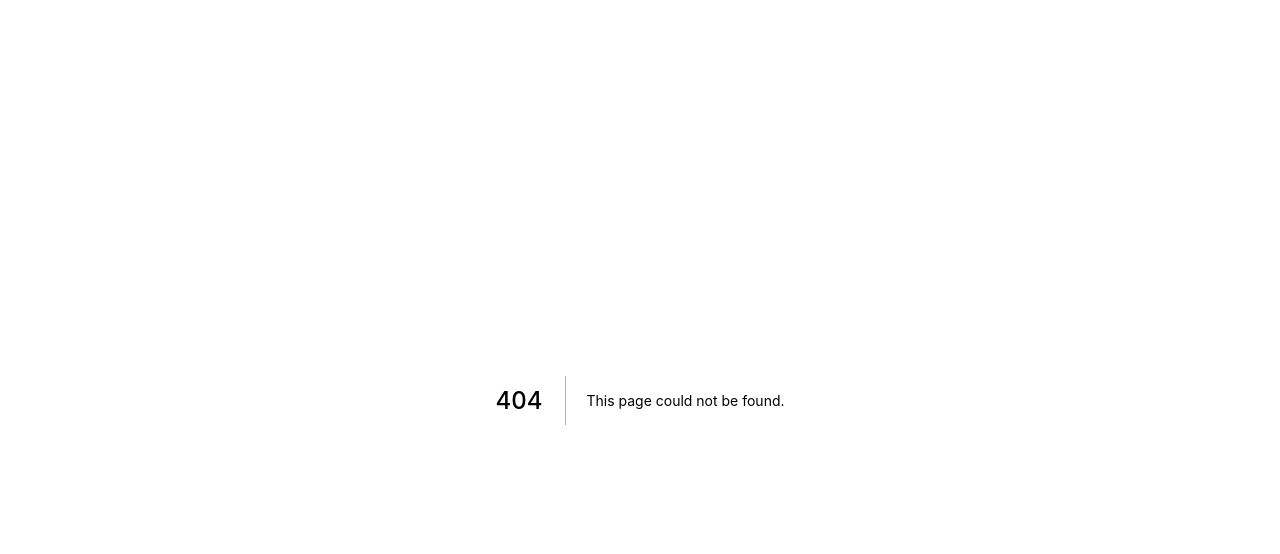
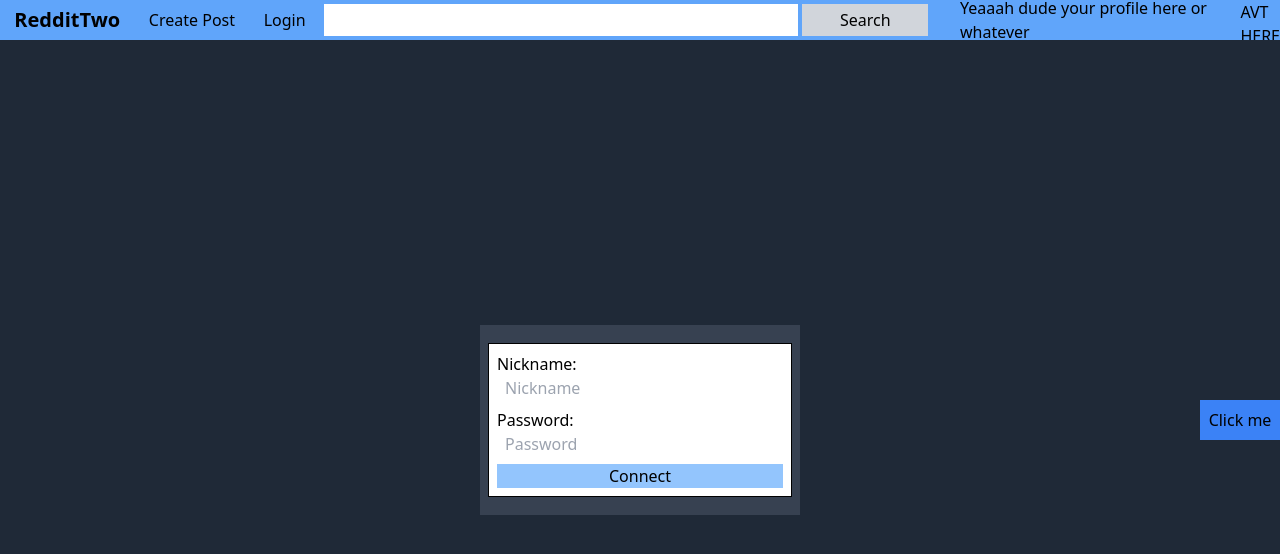
Before and after one commit to Izoomii/redditwofront, a Next.js app: page /login in a window 1280 px wide. Before the commit this address had no page. Shown: the top 554 px of the page. Built offline with nearby package versions, Linux system fonts and the light colour scheme.

Commit message:
fetch subs

```diff
--- a/components/header.tsx
+++ b/components/header.tsx
@@ -25,14 +25,14 @@ export const Header = () => {
   return (
     <div id="header" className="bg-blue-400 w-100 h-10 flex ">
       <div className="flex w-1/4 h-100 justify-around">
-        <div className="grid place-items-center text-xl font-bold hover:text-2xl hover:text-blue-900 transition-all ease-linear duration-75">
+        <div className="grid place-items-center text-xl font-bold hover:text-blue-800 transition-all ease-linear duration-100">
           <a href="/main">RedditTwo</a>
         </div>
         <div className="grid place-items-center">
           <a href="createpost">Create Post</a>
         </div>
         <div className="grid place-items-center">
-          <a href="#">Link 2</a>
+          <a href="/login">Login</a>
         </div>
       </div>
       <div className="flex h-100 w-2/4 p-1">
@@ -57,7 +57,7 @@ export const Header = () => {
         <h3>Yeaaah dude your profile here or whatever</h3>
 
         <div className="w-10 h-10">
-          IMG
+          AVT
           <br />
           HERE
           {/* <img src="avatar icon.jpg" className="object-contain rounded-full" /> */}
--- a/globalVars/globals.tsx
+++ b/globalVars/globals.tsx
@@ -1 +1,13 @@
 export const backPort = 8080;
+
+export interface Post {
+  id: number;
+  sub: string;
+  createdAt: Date;
+  updatedAt: Date;
+  title: string;
+  content: string;
+  published: boolean;
+  author: string; //is actually "User", which is another model
+  authorName: string;
+}
--- a/pages/account.tsx
+++ b/pages/login.tsx
@@ -1,17 +1,7 @@
+import { useRouter } from "next/router";
 import React from "react";
 import { Header } from "../components/header";
 import { backPort } from "../globalVars/globals";
-
-/*
-model User {
-  //id      Int     @id @default(autoincrement())
-  email     String  @unique
-  nickname  String  @unique
-  password  String
-  name      String?
-  post      Post[]
-}
-*/
 
 interface User {
   id: number;
@@ -22,39 +12,50 @@ interface User {
   post: string;
 }
 
-interface errMessage {
-  info: string;
+interface authRes {
+  authenticate: Boolean;
+  message: string;
 }
 
-export default function Accounts() {
-  const [user, setUser] = React.useState("");
+export default function Login() {
+  const router = useRouter();
+
+  const [nickname, setNickname] = React.useState("");
   const [password, setPassword] = React.useState("");
-  const [nicknameCheck, setNicknameCheck] = React.useState("");
+  const [accountCheck, setAccountCheck] = React.useState("");
 
   const checkUser = () => {
-    if (user == "") {
-      setNicknameCheck("Please fill the nickname section.");
+    if (nickname == "") {
+      setAccountCheck("Please fill the nickname section.");
     } else {
-      fetch(`http://localhost:${backPort}/auth/${user}`)
+      fetch(`http://localhost:${backPort}/auth/${nickname}`)
         .then((response) => response.json())
         .then((data: User) => {
-          if (data.nickname === user) {
-            setNicknameCheck(`${user} exists!`);
+          if (data.nickname === nickname) {
+            setAccountCheck(`${nickname} exists!`);
           } else {
-            setNicknameCheck(`${user} does not exist.`);
+            setAccountCheck(`${nickname} does not exist.`);
           }
         });
     }
   };
 
-  const catchError = () => {
+  const loginUser = async () => {
     fetch(`http://localhost:${backPort}/auth/login`, {
       method: "POST",
-      body: JSON.stringify({ nickname: user, password }),
+      headers: {
+        "Content-Type": "application/json",
+      },
+      body: JSON.stringify({ nickname, password }),
     })
       .then((response) => response.json())
-      .then((message: errMessage) => {
-        setNicknameCheck(message.info);
+      .then((data: authRes) => {
+        if (data.authenticate == false) {
+          setAccountCheck(data.message);
+        } else {
+          //need to actually remember the user with cookies and shit bruh
+          router.push("/main");
+        }
       });
   };
 
@@ -84,14 +85,13 @@ export default function Accounts() {
                   <input
                     className="m-2 mt-0"
                     name="nickname"
-                    type="text"
-                    value={user}
+                    value={nickname}
                     placeholder="Nickname"
                     onFocus={() => {
-                      setNicknameCheck("");
+                      setAccountCheck("");
                     }}
                     onChange={(event) => {
-                      setUser(event.target.value);
+                      setNickname(event.target.value);
                     }}
                   />
                 </label>
@@ -114,17 +114,17 @@ export default function Accounts() {
                 </label>
                 <br />
                 <button
-                  type="submit"
+                  type="button"
                   className="bg-blue-300 w-full hover:bg-blue-400"
                   onClick={() => {
-                    // catchError();
+                    loginUser();
                   }}
                 >
                   Connect
                 </button>
               </form>
               <div className="fixed bottom-0 m-2 bg-gray-800 text-white">
-                <p>{nicknameCheck}</p>
+                <p>{accountCheck}</p>
               </div>
             </div>
           </div>
--- a/pages/main.tsx
+++ b/pages/main.tsx
@@ -20,8 +20,9 @@ interface postsProp {
 }
 
 export async function getStaticProps() {
-  const res = await fetch(`http://localhost:${backPort}/main`);
+  const res = await fetch(`http://localhost:${backPort}/posts/all`);
   const data = await res.json();
+  // console.log(data);
   return {
     props: { data },
   };
@@ -29,8 +30,10 @@ export async function getStaticProps() {
 
 function MainPage(props: postsProp) {
   let posts = props.data;
-  const clickAss = () => {
-    console.log("clicked the button!");
+  const clickAss = async () => {
+    const res = await fetch(`http://localhost:${backPort}/main`);
+    const data = await res.json();
+    // console.log(data);
   };
 
   //remember func should only work one way, only when scrolling down and past 'limit', goodnight me, and goodmorning future me. hope i do well
@@ -55,12 +58,8 @@ function MainPage(props: postsProp) {
           <div className="flex-col w-9/12 h-full bg-gray-800 text-white p-5">
             {posts.map((e, i) => {
               return (
-                <Link href={`/posts/${e.id}`}>
-                  <div
-                    onClick={() => {}}
-                    key={i}
-                    className="bg-gray-900 text-white p-2 m-1 hover:bg-gray-700 transition-all ease-linear"
-                  >
+                <Link key={i} href={`/posts/${e.id}`}>
+                  <div className="bg-gray-900 text-white p-2 m-1 hover:bg-gray-700 transition-all ease-linear">
                     <h1 className="text-2xl text-blue-400 text-center">
                       {e.title}
                     </h1>
--- a/pages/posts/[id].tsx
+++ b/pages/posts/[id].tsx
@@ -1,18 +1,7 @@
 import React from "react";
-import { backPort } from "../../globalVars/globals";
+import { backPort, Post } from "../../globalVars/globals";
 import { Header } from "../../components/header";
-
-interface Post {
-  id: number;
-  sub: string;
-  createdAt: Date;
-  updatedAt: Date;
-  title: string;
-  content: string;
-  published: boolean;
-  author: string; //is actually "User", which is another model
-  authorName: string;
-}
+import path from "path";
 
 interface postProp {
   data: {
@@ -66,11 +55,11 @@ export async function getStaticPaths() {
   };
 }
 
+//improve this
 export async function getStaticProps(props: any) {
   const id = props.params.id;
   const res = await fetch(`http://localhost:${backPort}/posts/${id}`);
   const data = await res.json();
-  // console.log(data);
 
   return {
     props: { data },
--- a/pages/subreddits.tsx
+++ /dev/null
@@ -1,46 +0,0 @@
-import React from "react";
-
-export default function Subreddits() {
-  const [subSearch, setSubSearch] = React.useState("");
-  const [history, setHistory] = React.useState<string[]>([]);
-  function historyHandler() {
-    setHistory([subSearch, ...history]);
-    setSubSearch("");
-  }
-  return (
-    <div className="bg-blue-600 h-screen">
-      <h1 className="text-6xl">Subreddits and shit</h1>
-      <br />
-      <label htmlFor="subSearch">Search for subreddits: </label>
-      <input
-        className=""
-        id="subSearch"
-        value={subSearch}
-        onChange={(ev) => {
-          setSubSearch(ev.target.value);
-          console.log(subSearch);
-        }}
-      />
-      <br />
-      <button onClick={historyHandler}>Search them mf subs bruh</button>
-      <br />
-      <div className="flex flex-row w-100 bg-red-100">
-        <div className="basis-1/2">
-          <p>Searching for posts in {subSearch}...</p>
-        </div>
-        <div className="basis-1/2">
-          <p>History:</p>
-          <div>
-            {history.map((e, i) => {
-              return (
-                <div key={i}>
-                  <h4>{e}</h4>
-                </div>
-              );
-            })}
-          </div>
-        </div>
-      </div>
-    </div>
-  );
-}
--- /dev/null
+++ b/pages/subs/[sub].tsx
@@ -0,0 +1 @@
+import React from "react";
--- /dev/null
+++ b/pages/subs/index.tsx
@@ -0,0 +1,41 @@
+import React from "react";
+import Link from "next/link";
+import { Header } from "../../components/header";
+import { backPort } from "../../globalVars/globals";
+
+interface subProps {
+  data: {
+    sub: string;
+  }[];
+}
+
+export default function Subreddits(props: subProps) {
+  return (
+    <div className="h-screen flex flex-col">
+      <Header></Header>
+      <div className="grow bg-gray-800 flex flex-col">
+        <div className="p-2">
+          {props.data.map((e, i) => {
+            return (
+              <Link key={i} href={`/subs/${e.sub}`}>
+                <div className="bg-gray-900 text-white p-2 m-1 hover:bg-gray-700 transition-all ease-linear">
+                  <h1 className="text-2xl text-blue-400 text-center">
+                    {e.sub}
+                  </h1>
+                </div>
+              </Link>
+            );
+          })}
+        </div>
+      </div>
+    </div>
+  );
+}
+
+export const getStaticProps = async (props: any) => {
+  const res = await fetch(`http://localhost:${backPort}/subs`);
+  const data = await res.json();
+  return {
+    props: { data },
+  };
+};
--- /dev/null
+++ b/pages/users/[nickname].tsx
@@ -0,0 +1,68 @@
+import Link from "next/link";
+import React from "react";
+import { Header } from "../../components/header";
+import { backPort, Post } from "../../globalVars/globals";
+
+interface nicknameList {
+  nickname: string;
+}
+
+interface nicknameProps {
+  data: Post[];
+}
+
+function Account(props: nicknameProps) {
+  return (
+    <div className="flex flex-col h-screen">
+      <Header></Header>
+      <div className="bg-gray-700 h-full flex p-3">
+        <div className="w-2/3 h-full bg-gray-800 mr-2 p-3">
+          {props.data.map((e, i) => {
+            return (
+              <Link key={i} href={`/posts/${e.id}`}>
+                <div className="bg-gray-900 text-white p-2 m-1 hover:bg-gray-700 transition-all ease-linear">
+                  <h1 className="text-2xl text-blue-400 text-center">
+                    {e.title}
+                  </h1>
+                  <h1 className="text-xl text-blue-300 text-center">
+                    <i>by {e.authorName}</i>
+                  </h1>
+                  <p className="text-center">{e.content}</p>
+                </div>
+              </Link>
+            );
+          })}
+        </div>
+        <div className="w-1/3 h-full bg-gray-800 ml-1">
+          Account or whatever here
+        </div>
+      </div>
+    </div>
+  );
+}
+
+export const getStaticPaths = async () => {
+  const res = await fetch(`http://localhost:${backPort}/users`);
+  const data: Promise<nicknameList[]> = await res.json();
+  const paths = (await data).map((elem) => {
+    return {
+      params: { nickname: elem.nickname.toString() },
+    };
+  });
+  // console.log(paths);
+  return {
+    paths: paths,
+    fallback: false,
+  };
+};
+
+export const getStaticProps = async (props: any) => {
+  const nickname = props.params.nickname;
+  const res = await fetch(`http://localhost:${backPort}/users/${nickname}`);
+  const data = await res.json();
+  return {
+    props: { data },
+  };
+};
+
+export default Account;
```
Also changed, not shown: 1 other file (tests, documents, lock files or other folders).
